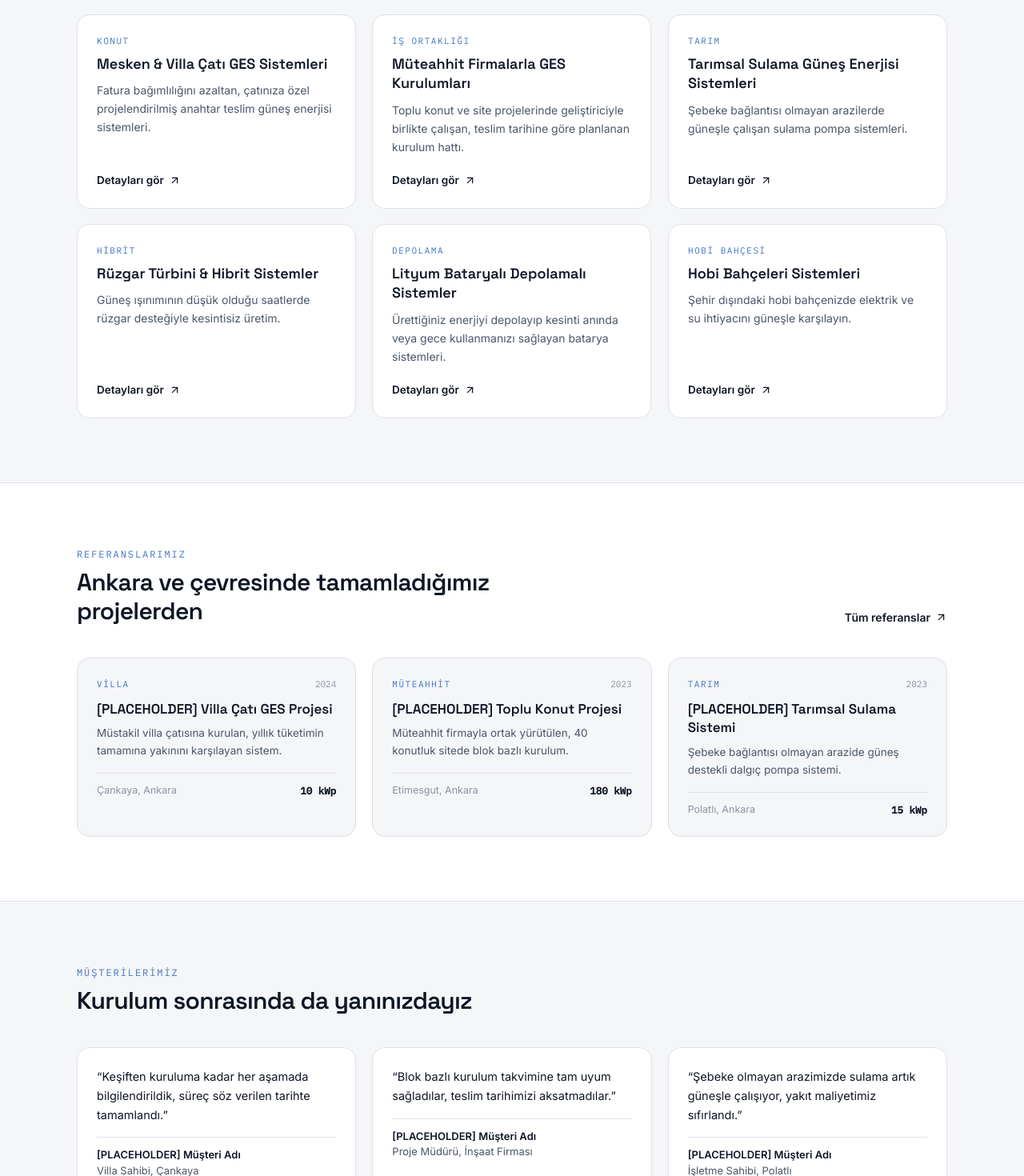
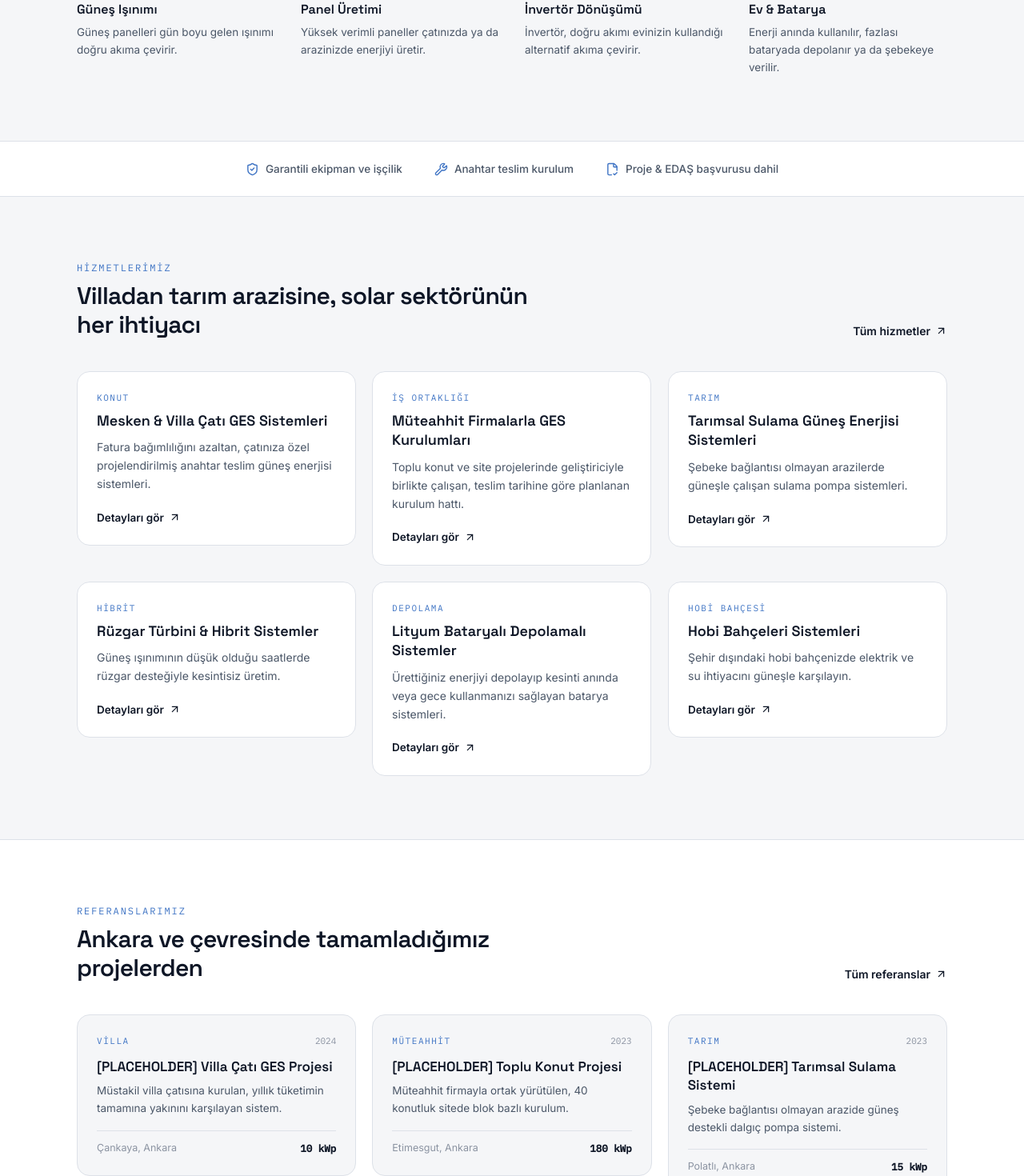
Before and after one commit to A321-bit/akturkenerjiwebb, a Next.js app: page / in a window 1280 px wide. Shown: the part 1093-2563 px from the top of the page at 80% size. Built offline with nearby package versions, Linux system fonts and the light colour scheme.

Commit message:
Add files via upload

```diff
--- a/app/globals.css
+++ b/app/globals.css
@@ -89,3 +89,44 @@ body {
 .animate-rise {
   animation: rise 0.6s cubic-bezier(0.16, 1, 0.3, 1) both;
 }
+
+@keyframes spin-slow {
+  from { transform: rotate(0deg); }
+  to { transform: rotate(360deg); }
+}
+.animate-spin-slow {
+  animation: spin-slow 60s linear infinite;
+  transform-origin: 200px 200px;
+}
+
+@keyframes pulse-slow {
+  0%, 100% { opacity: 0.7; transform: scale(1); }
+  50% { opacity: 1; transform: scale(1.06); }
+}
+.animate-pulse-slow {
+  animation: pulse-slow 4.5s ease-in-out infinite;
+  transform-origin: 200px 200px;
+}
+
+@keyframes dash-flow {
+  to { stroke-dashoffset: -200; }
+}
+.animate-dash-flow {
+  stroke-dasharray: 6 10;
+  animation: dash-flow 3.5s linear infinite;
+}
+
+@keyframes float-particle {
+  0% { offset-distance: 0%; opacity: 0; }
+  10% { opacity: 1; }
+  90% { opacity: 1; }
+  100% { offset-distance: 100%; opacity: 0; }
+}
+
+@media (prefers-reduced-motion: reduce) {
+  .animate-spin-slow,
+  .animate-pulse-slow,
+  .animate-dash-flow {
+    animation: none !important;
+  }
+}
--- a/app/page.tsx
+++ b/app/page.tsx
@@ -3,6 +3,10 @@ import { ArrowUpRight, ShieldCheck, Wrench, FileCheck2 } from "lucide-react";
 import { services, references, testimonials, stats, site, whatsappLink } from "@/lib/site-config";
 import SavingsCalculator from "@/components/SavingsCalculator";
 import ServiceCard from "@/components/ServiceCard";
+import Reveal from "@/components/Reveal";
+import AnimatedCounter from "@/components/AnimatedCounter";
+import SunGlow from "@/components/SunGlow";
+import HowItWorks from "@/components/HowItWorks";
 
 export default function Home() {
   return (
@@ -10,6 +14,7 @@ export default function Home() {
       {/* HERO */}
       <section className="relative overflow-hidden bg-ink text-paper">
         <div className="grid-texture absolute inset-0" />
+        <SunGlow className="pointer-events-none absolute -right-24 -top-24 h-[520px] w-[520px] opacity-70 lg:-right-10 lg:top-[-140px]" />
         <div className="relative mx-auto grid max-w-6xl gap-12 px-5 py-16 sm:px-8 sm:py-20 lg:grid-cols-[1.1fr_0.9fr] lg:py-24">
           <div className="animate-rise">
             <p className="font-mono-data text-[12px] uppercase tracking-[0.18em] text-sun-soft">
@@ -48,7 +53,7 @@ export default function Home() {
                 <div key={s.label}>
                   <dt className="text-[11.5px] text-slate-soft">{s.label}</dt>
                   <dd className="mt-1 font-mono-data text-[15px] font-semibold text-paper sm:text-base">
-                    {s.value}
+                    <AnimatedCounter value={s.value} />
                   </dd>
                 </div>
               ))}
@@ -61,8 +66,13 @@ export default function Home() {
         </div>
       </section>
 
+      {/* HOW IT WORKS */}
+      <Reveal>
+        <HowItWorks />
+      </Reveal>
+
       {/* TRUST STRIP */}
-      <section className="border-b border-line bg-paper-raised">
+      <section className="border-y border-line bg-paper-raised">
         <div className="mx-auto flex max-w-6xl flex-wrap items-center justify-center gap-x-10 gap-y-4 px-5 py-6 text-center sm:px-8">
           {[
             { icon: ShieldCheck, label: "Garantili ekipman ve işçilik" },
@@ -79,6 +89,7 @@ export default function Home() {
 
       {/* SERVICES */}
       <section className="mx-auto max-w-6xl px-5 py-20 sm:px-8">
+        <Reveal>
           <div className="flex flex-col gap-3 sm:flex-row sm:items-end sm:justify-between">
             <div>
               <p className="font-mono-data text-[12px] uppercase tracking-[0.16em] text-brand">
@@ -96,10 +107,13 @@ export default function Home() {
               <ArrowUpRight size={15} />
             </Link>
           </div>
+        </Reveal>
 
         <div className="mt-10 grid gap-5 sm:grid-cols-2 lg:grid-cols-3">
-          {services.slice(0, 6).map((s) => (
-            <ServiceCard key={s.slug} service={s} />
+          {services.slice(0, 6).map((s, i) => (
+            <Reveal key={s.slug} delay={i * 60}>
+              <ServiceCard service={s} />
+            </Reveal>
           ))}
         </div>
       </section>
@@ -107,6 +121,7 @@ export default function Home() {
       {/* REFERENCES PREVIEW */}
       <section className="border-y border-line bg-paper-raised">
         <div className="mx-auto max-w-6xl px-5 py-20 sm:px-8">
+          <Reveal>
             <div className="flex flex-col gap-3 sm:flex-row sm:items-end sm:justify-between">
               <div>
                 <p className="font-mono-data text-[12px] uppercase tracking-[0.16em] text-brand">
@@ -124,10 +139,12 @@ export default function Home() {
                 <ArrowUpRight size={15} />
               </Link>
             </div>
+          </Reveal>
 
           <div className="mt-10 grid gap-5 sm:grid-cols-2 lg:grid-cols-3">
-            {references.slice(0, 3).map((r) => (
-              <div key={r.slug} className="rounded-2xl border border-line bg-paper p-6">
+            {references.slice(0, 3).map((r, i) => (
+              <Reveal key={r.slug} delay={i * 60}>
+                <div className="rounded-2xl border border-line bg-paper p-6 transition-transform duration-300 hover:-translate-y-1">
                   <div className="flex items-center justify-between">
                     <span className="font-mono-data text-[11px] uppercase tracking-[0.14em] text-brand">
                       {r.category}
@@ -143,6 +160,7 @@ export default function Home() {
                     <span className="font-mono-data font-semibold text-ink">{r.capacity}</span>
                   </div>
                 </div>
+              </Reveal>
             ))}
           </div>
         </div>
@@ -150,16 +168,19 @@ export default function Home() {
 
       {/* TESTIMONIALS */}
       <section className="mx-auto max-w-6xl px-5 py-20 sm:px-8">
+        <Reveal>
           <p className="font-mono-data text-[12px] uppercase tracking-[0.16em] text-brand">
             Müşterilerimiz
           </p>
           <h2 className="mt-2 max-w-xl font-display text-2xl font-semibold tracking-tight sm:text-3xl">
             Kurulum sonrasında da yanınızdayız
           </h2>
+        </Reveal>
 
         <div className="mt-10 grid gap-5 sm:grid-cols-3">
-          {testimonials.map((t) => (
-            <figure key={t.name} className="rounded-2xl border border-line bg-paper-raised p-6">
+          {testimonials.map((t, i) => (
+            <Reveal key={t.name} delay={i * 60}>
+              <figure className="rounded-2xl border border-line bg-paper-raised p-6">
                 <blockquote className="text-[14.5px] leading-relaxed text-ink">
                   &ldquo;{t.quote}&rdquo;
                 </blockquote>
@@ -169,6 +190,7 @@ export default function Home() {
                   {t.role}
                 </figcaption>
               </figure>
+            </Reveal>
           ))}
         </div>
       </section>
@@ -176,7 +198,9 @@ export default function Home() {
       {/* CTA */}
       <section className="relative overflow-hidden bg-ink text-paper">
         <div className="grid-texture absolute inset-0" />
+        <SunGlow className="pointer-events-none absolute -left-20 -bottom-24 h-[400px] w-[400px] opacity-50" />
         <div className="relative mx-auto flex max-w-6xl flex-col items-start gap-6 px-5 py-16 sm:px-8 sm:py-20 lg:flex-row lg:items-center lg:justify-between">
+          <Reveal>
             <div>
               <h2 className="max-w-lg font-display text-2xl font-semibold tracking-tight sm:text-3xl">
                 Projenizi konuşalım — ücretsiz keşif ile başlayın
@@ -186,6 +210,8 @@ export default function Home() {
                 sistemi birlikte belirleyelim.
               </p>
             </div>
+          </Reveal>
+          <Reveal delay={120}>
             <div className="flex flex-wrap gap-3">
               <Link
                 href="/iletisim"
@@ -203,6 +229,7 @@ export default function Home() {
                 WhatsApp&apos;tan Yaz
               </a>
             </div>
+          </Reveal>
         </div>
       </section>
     </>
```
Lines whose indentation alone changed are shown as unchanged.
